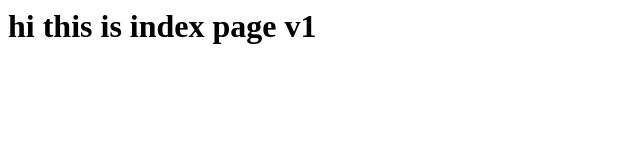
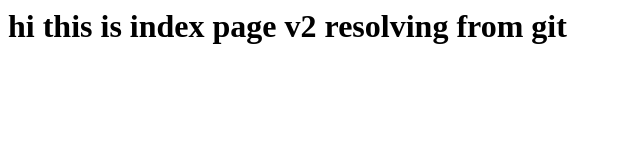
Before and after one commit to kawaldevops/devops18aug2025, a plain HTML site: page index.html in a window 1280 px wide. Shown: the whole page, without its empty margins (0-640 px from the left). Drawn offline with Linux system fonts and the light colour scheme.

Commit message:
scommiting second version of index.html

```diff
--- a/index.html
+++ b/index.html
@@ -1 +1 @@
-<html><h1>hi this is index page v1</h1></html>
+<html><h1>hi this is index page v2 resolving from git</h1></html>
```
